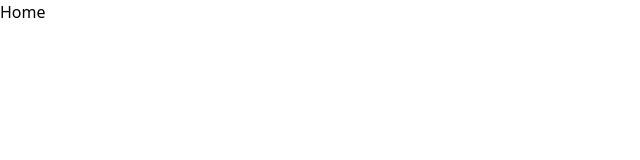
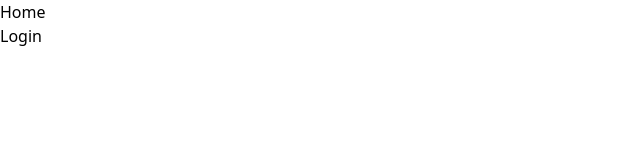
Before and after one commit to sebastianbarrerah/autoA, a React (Vite) app: page / in a window 1280 px wide. Shown: the top 160 px of the page, without its empty margins (0-640 px from the left). Built offline with nearby package versions, Linux system fonts and the light colour scheme.

Commit message:
first commit in login

```diff
--- a/src/pages/Home.tsx
+++ b/src/pages/Home.tsx
@@ -1,6 +1,9 @@
 const Home = () => {
   return (
+    <>
     <div>Home</div>
+    <h1>Login</h1>
+    </>
   )
 }
 
```
